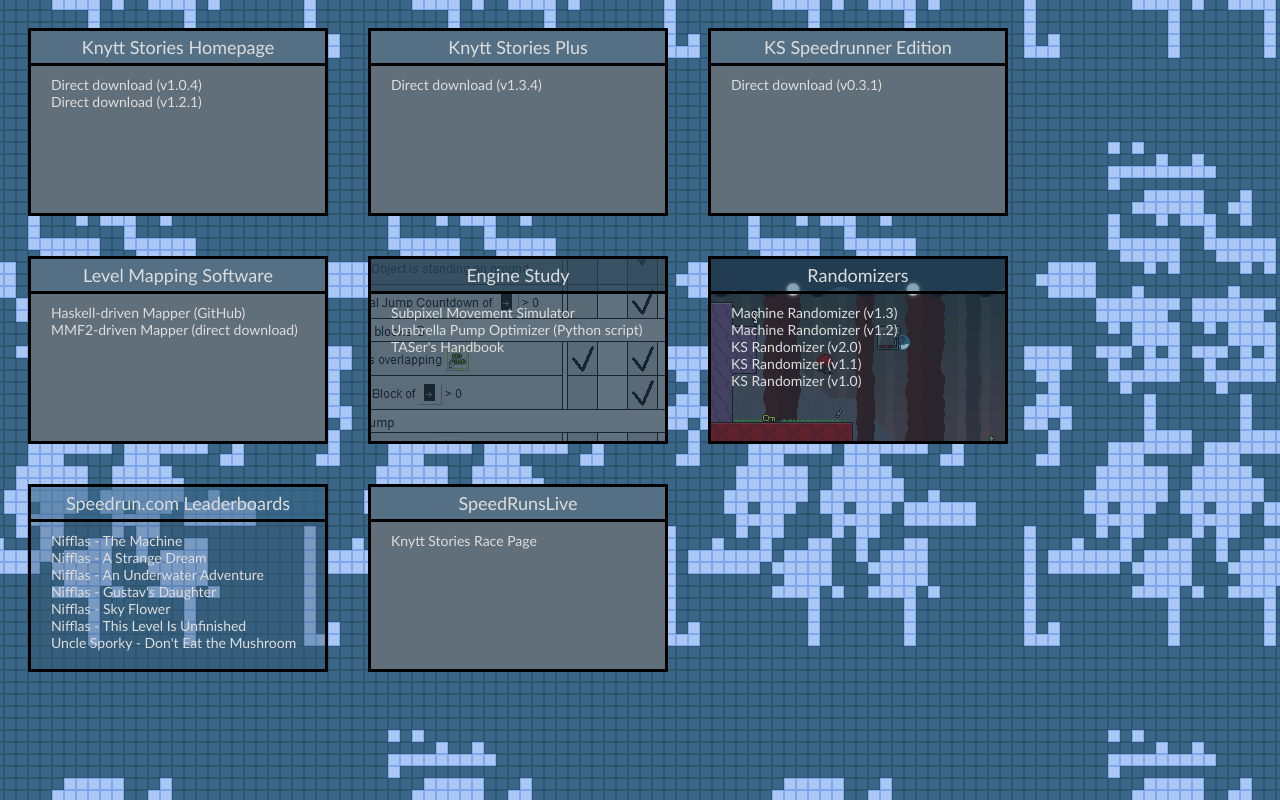
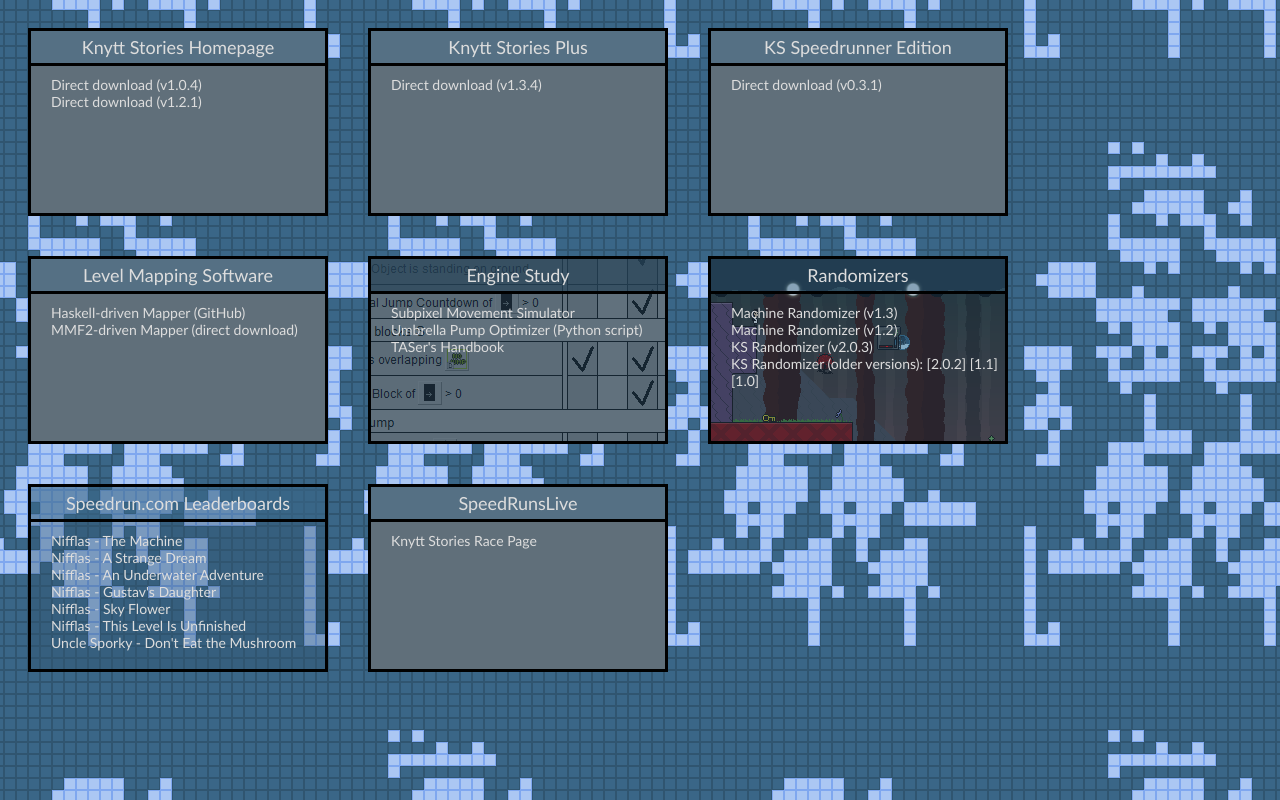
Before and after one commit to Gliperal/KSRuns, a plain HTML site: page WebContent/resources/index.html in a window 1280 px wide. Drawn offline with Linux system fonts and the light colour scheme.

Commit message:
Add randomizer 2.0.3 to resources.

```diff
--- a/WebContent/resources/index.html
+++ b/WebContent/resources/index.html
@@ -138,11 +138,12 @@
 			<br/>
 			<a target="_blank" href="MachineRandomizer v1.2.zip">Machine Randomizer (v1.2)</a>
 			<br/>
-			<a target="_blank" href="KSRandomizer v2.0.2.zip">KS Randomizer (v2.0)</a>
+			<a target="_blank" href="KSRandomizer v2.0.3.zip">KS Randomizer (v2.0.3)</a>
 			<br/>
-			<a target="_blank" href="KSRandomizer v1.1.zip">KS Randomizer (v1.1)</a>
-			<br/>
-			<a target="_blank" href="KSRandomizer v1.0.zip">KS Randomizer (v1.0)</a>
+			KS Randomizer (older versions):
+			<a target="_blank" href="KSRandomizer v2.0.2.zip">[2.0.2]</a>
+			<a target="_blank" href="KSRandomizer v1.1.zip">[1.1]</a>
+			<a target="_blank" href="KSRandomizer v1.0.zip">[1.0]</a>
 		</td></tr>
 		</table>
 	</div>
```
Also changed, not shown: 1 other file.
